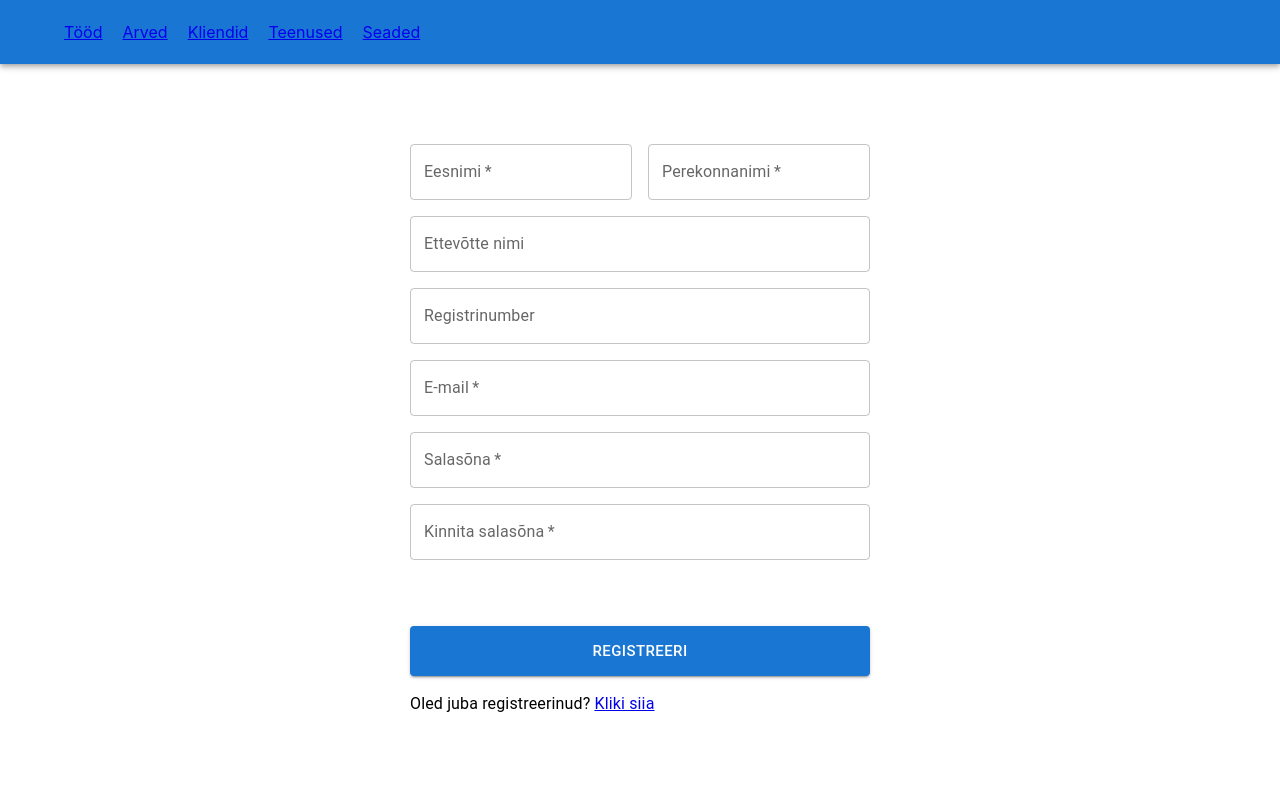
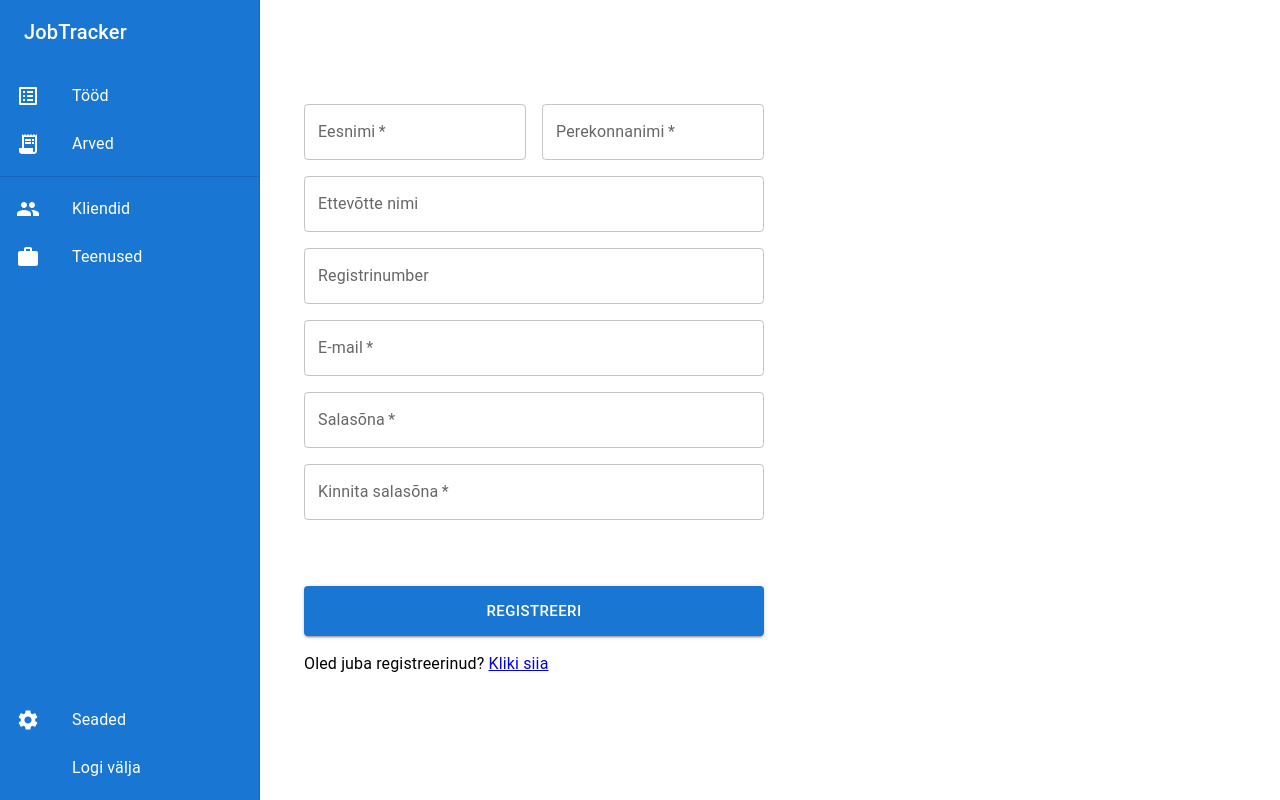
Before and after one commit to rakenduste-programmeerimine-2022/jobtracker, a React (Create React App) app in the folder application/: page /register in a window 1280 px wide. Built offline with nearby package versions, Linux system fonts and the light colour scheme.

Commit message:
Kohanduva kujundusega menüü. Closes #8

```diff
--- a/application/package.json
+++ b/application/package.json
@@ -5,6 +5,7 @@
     "dependencies": {
         "@emotion/react": "^11.10.4",
         "@emotion/styled": "^11.10.4",
+        "@mui/icons-material": "^5.10.9",
         "@mui/material": "^5.10.10",
         "@testing-library/jest-dom": "^5.16.5",
         "@testing-library/react": "^13.4.0",
--- a/application/public/index.html
+++ b/application/public/index.html
@@ -24,7 +24,7 @@
       work correctly both with client-side routing and a non-root public URL.
       Learn how to configure a non-root public URL by running `npm run build`.
     -->
-    <title>React App</title>
+    <title>JobTracker</title>
   </head>
   <body>
     <noscript>You need to enable JavaScript to run this app.</noscript>
--- a/application/src/App.js
+++ b/application/src/App.js
@@ -6,6 +6,7 @@ import Jobs from "./pages/Jobs"
 import Login from "./pages/Login"
 import NotFound from "./pages/NotFound"
 import Register from "./pages/Register"
+import Services from "./pages/Services"
 import Settings from "./pages/Settings"
 
 function App() {
@@ -19,6 +20,7 @@ function App() {
           <Route path="/jobs" element={<Jobs />} />
           <Route path="/invoices" element={<Invoices />} />
           <Route path="/clients" element={<Clients />} />
+          <Route path="/services" element={<Services />} />
           <Route path="/settings" element={<Settings />} />
           <Route path="*" element={<NotFound />} />
         </Routes>
--- a/application/src/layouts/Layout.js
+++ b/application/src/layouts/Layout.js
@@ -1,40 +1,235 @@
-import { AppBar, Box, Button, Toolbar, Typography } from "@mui/material"
-import { useNavigate, NavLink } from "react-router-dom"
+import { useEffect, useState } from "react"
+import { NavLink } from "react-router-dom"
+import {
+  AppBar,
+  Box,
+  Divider,
+  Drawer,
+  IconButton,
+  List,
+  ListItem,
+  ListItemIcon,
+  ListItemText,
+  Stack,
+  Toolbar,
+  Typography,
+  useMediaQuery,
+  useTheme,
+} from "@mui/material"
+import {
+  Group as GroupIcon,
+  ListAlt as ListAltIcon,
+  Menu as MenuIcon,
+  ReceiptLong as ReceiptIcon,
+  Settings as SettingsIcon,
+  Work as WorkIcon,
+} from "@mui/icons-material"
 
-const Layout = ({ children }) => {
+const drawerWidth = 260
+
+const Layout = ({ children, window }) => {
+  const theme = useTheme()
+
+  const mdOnly = useMediaQuery(theme.breakpoints.down("md"))
+
+  const [open, setOpen] = useState(() => (mdOnly ? false : true))
+
+  const handleDrawerToggle = () => {
+    mdOnly && setOpen(!open)
+  }
+
+  useEffect(() => {
+    mdOnly ? setOpen(false) : setOpen(true)
+  }, [mdOnly])
+
+  const container =
+    window !== undefined ? () => window().document.body : undefined
+
+  const navList1 = [
+    { name: "Tööd", target: "/jobs", icon: <ListAltIcon /> },
+    { name: "Arved", target: "/invoices", icon: <ReceiptIcon /> },
+  ]
+
+  const navList2 = [
+    { name: "Kliendid", target: "/clients", icon: <GroupIcon /> },
+    { name: "Teenused", target: "/services", icon: <WorkIcon /> },
+  ]
+
+  const navList3 = [
+    { name: "Seaded", target: "/settings", icon: <SettingsIcon /> },
+  ]
+
   return (
     <>
-      <AppBar sx={{ position: "static", height: "10%", zIndex: "auto" }}>
-        <Toolbar>
-          <Box
-            component="ul"
+      <Box sx={{ display: "flex" }}>
+        <Box component="nav">
+          {mdOnly && (
+            <AppBar
+              position="fixed"
+              sx={{
+                zIndex: (theme) => theme.zIndex.drawer + 1,
+              }}
+            >
+              <Toolbar>
+                <IconButton
+                  color="inherit"
+                  aria-label="open drawer"
+                  edge="start"
+                  onClick={handleDrawerToggle}
+                  sx={{ mr: 2 }}
+                >
+                  <MenuIcon />
+                </IconButton>
+                <Typography
+                  component={NavLink}
+                  to={"/jobs"}
+                  variant="h6"
+                  noWrap
+                  sx={{ color: "white", textDecoration: "none" }}
+                >
+                  JobTracker
+                </Typography>
+              </Toolbar>
+            </AppBar>
+          )}
+
+          <Drawer
+            container={container}
+            variant={mdOnly ? "temporary" : "permanent"}
+            open={open}
+            onClose={handleDrawerToggle}
+            ModalProps={{
+              keepMounted: true, // Better open performance on mobile.
+            }}
             sx={{
-              display: "flex",
-              justifyContent: "flex-start",
-              listStyle: "none",
-              gap: "20px",
+              width: drawerWidth,
+              "& .MuiDrawer-paper": {
+                boxSizing: "border-box",
+                width: drawerWidth,
+                background: "white",
+                color: "white",
+                [theme.breakpoints.down(400)]: {
+                  width: "100vw",
+                },
+                [theme.breakpoints.up("md")]: {
+                  background: theme.palette.primary.main,
+                  color: "white",
+                },
+              },
             }}
           >
-            <Box component="li">
-              <NavLink to="jobs">Tööd</NavLink>
-            </Box>
+            <Toolbar>
+              <Typography variant="h6">JobTracker</Typography>
+            </Toolbar>
+            <Stack
+              direction="column"
+              justifyContent="space-between"
+              sx={{ height: "100vh" }}
+            >
+              <Box>
+                <List onClick={handleDrawerToggle}>
+                  {navList1.map((item, index) => (
+                    <ListItem
+                      key={item.name}
+                      component={NavLink}
+                      to={item.target}
+                      sx={{
+                        color: "black",
+                        [theme.breakpoints.up("md")]: {
+                          color: "white",
+                        },
+                      }}
+                    >
+                      <ListItemIcon
+                        sx={{
+                          color: "black",
+                          [theme.breakpoints.up("md")]: {
+                            color: "white",
+                          },
+                        }}
+                      >
+                        {item.icon}
+                      </ListItemIcon>
+                      <ListItemText primary={item.name} />
+                    </ListItem>
+                  ))}
+                </List>
+                <Divider />
 
-            <Box component="li">
-              <NavLink to="invoices">Arved</NavLink>
-            </Box>
-            <Box component="li">
-              <NavLink to="clients">Kliendid</NavLink>
-            </Box>
-            <Box component="li">
-              <NavLink to="services">Teenused</NavLink>
-            </Box>
-            <Box component="li">
-              <NavLink to="settings">Seaded</NavLink>
-            </Box>
-          </Box>
-        </Toolbar>
-      </AppBar>
-      {children}
+                <List onClick={handleDrawerToggle}>
+                  {navList2.map((item, index) => (
+                    <ListItem
+                      key={item.name}
+                      component={NavLink}
+                      to={item.target}
+                      sx={{
+                        color: "black",
+                        [theme.breakpoints.up("md")]: {
+                          color: "white",
+                        },
+                      }}
+                    >
+                      <ListItemIcon
+                        sx={{
+                          color: "black",
+                          [theme.breakpoints.up("md")]: {
+                            color: "white",
+                          },
+                        }}
+                      >
+                        {item.icon}
+                      </ListItemIcon>
+                      <ListItemText primary={item.name} />
+                    </ListItem>
+                  ))}
+                </List>
+              </Box>
+              <List onClick={handleDrawerToggle}>
+                {navList3.map((item, index) => (
+                  <ListItem
+                    key={item.name}
+                    component={NavLink}
+                    to={item.target}
+                    sx={{
+                      color: "black",
+                      [theme.breakpoints.up("md")]: {
+                        color: "white",
+                      },
+                    }}
+                  >
+                    <ListItemIcon
+                      sx={{
+                        color: "black",
+                        [theme.breakpoints.up("md")]: {
+                          color: "white",
+                        },
+                      }}
+                    >
+                      {item.icon}
+                    </ListItemIcon>
+                    <ListItemText primary={item.name} />
+                  </ListItem>
+                ))}
+                <ListItem
+                  sx={{
+                    color: "black",
+                    [theme.breakpoints.up("md")]: {
+                      color: "white",
+                    },
+                  }}
+                >
+                  <ListItemIcon />
+                  <ListItemText primary="Logi välja" />
+                </ListItem>
+              </List>
+            </Stack>
+          </Drawer>
+        </Box>
+        <Box component="main" sx={{ p: 3 }}>
+          {mdOnly && <Toolbar />}
+          {children}
+        </Box>
+      </Box>
     </>
   )
 }
```
Also changed, not shown: 2 other files (tests, documents, lock files or other folders).
